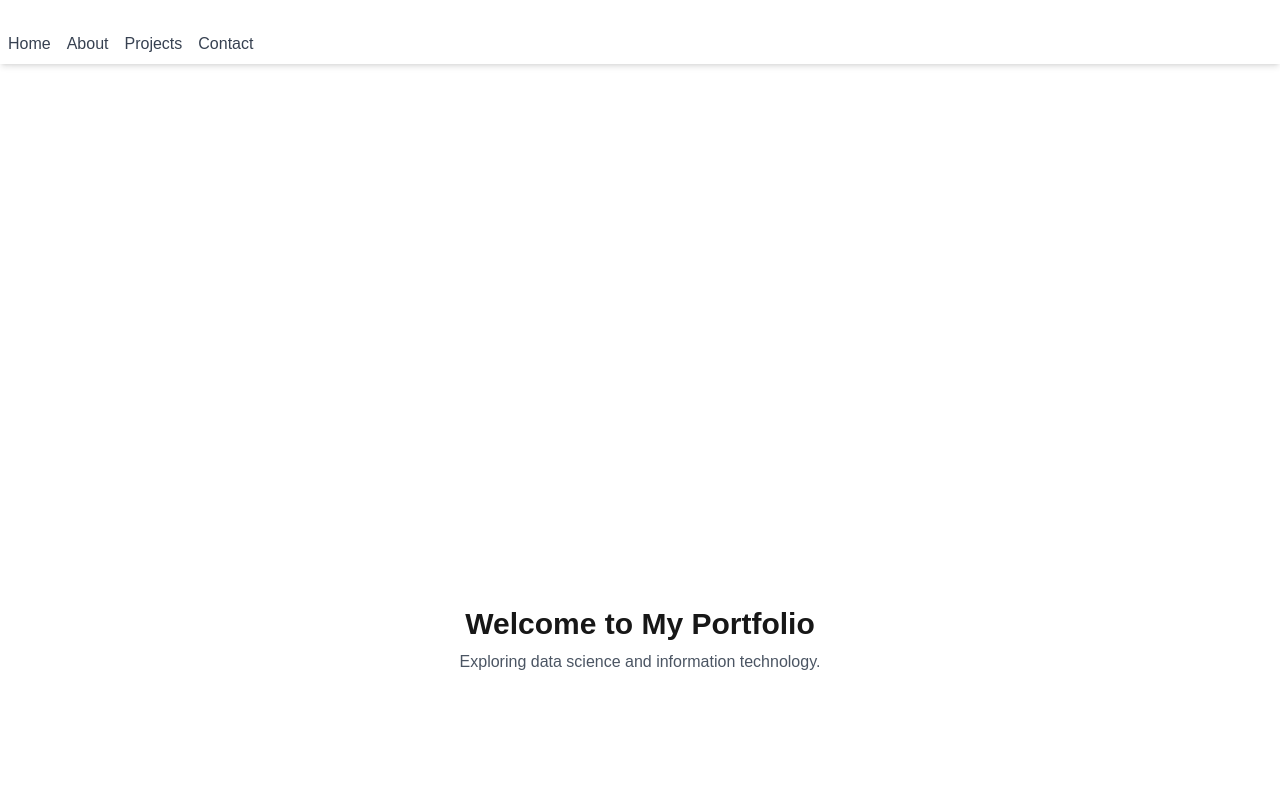
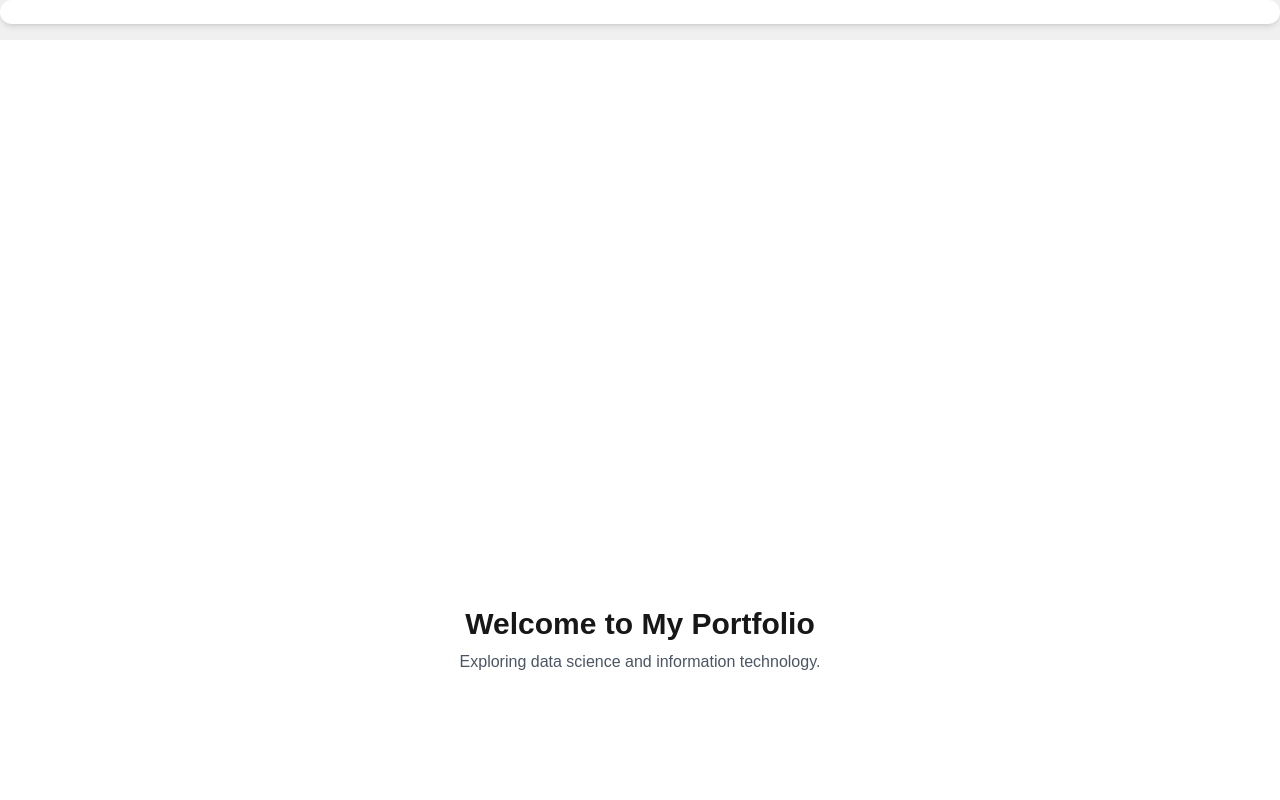
Before and after one commit to malcolmjconnor/mjc-portfolio, a Next.js app in the folder mjc-portfolio/: page / in a window 1280 px wide. Shown: the top 800 px of the page. Built offline with nearby package versions, Linux system fonts and the light colour scheme.

Commit message:
navbar edits

```diff
--- a/mjc-portfolio/app/components/NavBar.js
+++ b/mjc-portfolio/app/components/NavBar.js
@@ -6,8 +6,8 @@ export default function NavBar() {
   const [isMenuOpen, setIsMenuOpen] = useState(false);
 
   return (
-    <nav className="fixed top-0 left-0 right-0 bg-white shadow-md z-50">
-      <div className="flex justify-between items-center p-3">
+    <nav className="fixed top-0 left-0 right-0 bg-white shadow-md z-50 flex justify-center rounded-full">
+      <div className="flex justify-between items-center p-3 w-full max-w-4xl">
         <button
           onClick={() => setIsMenuOpen(!isMenuOpen)}
           className="md:hidden focus:outline-none transition-transform duration-300"
@@ -18,16 +18,16 @@ export default function NavBar() {
             <HiMenu className={`w-6 h-6 text-gray-700 transition-transform duration-800 transform`} />
           )}
         </button>
-      </div>
 
-      <div className={`md:flex md:items-center md:justify-between ${isMenuOpen ? 'block' : 'hidden'}`}>
-        <div className="flex flex-col md:flex-row">
+
+        <div className={`${isMenuOpen ? 'block' : 'hidden'} flex justify-center w-full`}>
+          <div className="flex flex-col md:flex-row md:space-x-4">
             <button
               onClick={() => {
                 document.getElementById('home')?.scrollIntoView({ behavior: 'smooth' });
                 setIsMenuOpen(false);
               }}
-            className="text-gray-700 hover:bg-black hover:text-white p-2 transform transition-transform duration-200 hover:scale-105 rounded focus:outline-none"
+              className="text-gray-700 hover:bg-black hover:text-white transform transition-transform duration-200 hover:scale-105 rounded focus:outline-none mx-2"
             >
               Home
             </button>
@@ -36,7 +36,7 @@ export default function NavBar() {
                 document.getElementById('about')?.scrollIntoView({ behavior: 'smooth' });
                 setIsMenuOpen(false);
               }}
-            className="text-gray-700 hover:bg-black hover:text-white p-2 transform transition-transform duration-200 hover:scale-105 rounded focus:outline-none"
+              className="text-gray-700 hover:bg-black hover:text-white transform transition-transform duration-200 hover:scale-105 rounded focus:outline-none mx-2"
             >
               About
             </button>
@@ -45,7 +45,7 @@ export default function NavBar() {
                 document.getElementById('projects')?.scrollIntoView({ behavior: 'smooth' });
                 setIsMenuOpen(false);
               }}
-            className="text-gray-700 hover:bg-black hover:text-white p-2 transform transition-transform duration-200 hover:scale-105 rounded focus:outline-none"
+              className="text-gray-700 hover:bg-black hover:text-white transform transition-transform duration-200 hover:scale-105 rounded focus:outline-none mx-2"
             >
               Projects
             </button>
@@ -54,12 +54,13 @@ export default function NavBar() {
                 document.getElementById('contact')?.scrollIntoView({ behavior: 'smooth' });
                 setIsMenuOpen(false);
               }}
-            className="text-gray-700 hover:bg-black hover:text-white p-2 transform transition-transform duration-200 hover:scale-105 rounded focus:outline-none"
+              className="text-gray-700 hover:bg-black hover:text-white transform transition-transform duration-200 hover:scale-105 rounded focus:outline-none mx-2"
             >
               Contact
             </button>
           </div>
         </div>
+      </div>
     </nav>
   );
 }
--- a/mjc-portfolio/app/globals.css
+++ b/mjc-portfolio/app/globals.css
@@ -31,12 +31,6 @@ header {
   text-align: center;
 }
 
-nav a {
-  margin: 0 15px;
-  text-decoration: none;
-  color: #333;
-}
-
 footer {
   background-color: #f0f0f0;
   padding: 10px;
--- a/mjc-portfolio/app/layout.js
+++ b/mjc-portfolio/app/layout.js
@@ -22,8 +22,7 @@ export default function RootLayout({ children }) {
   return (
     <html lang="en">
       <body className={`${geistSans.variable} ${geistMono.variable} antialiased`}>
-        <header className="bg-gray-200 p-5 text-center">
-
+        <header>
         </header>
         <main>{children}</main>
         <footer className="bg-gray-200 p-3 text-center">
```
Lines whose indentation alone changed are shown as unchanged.
